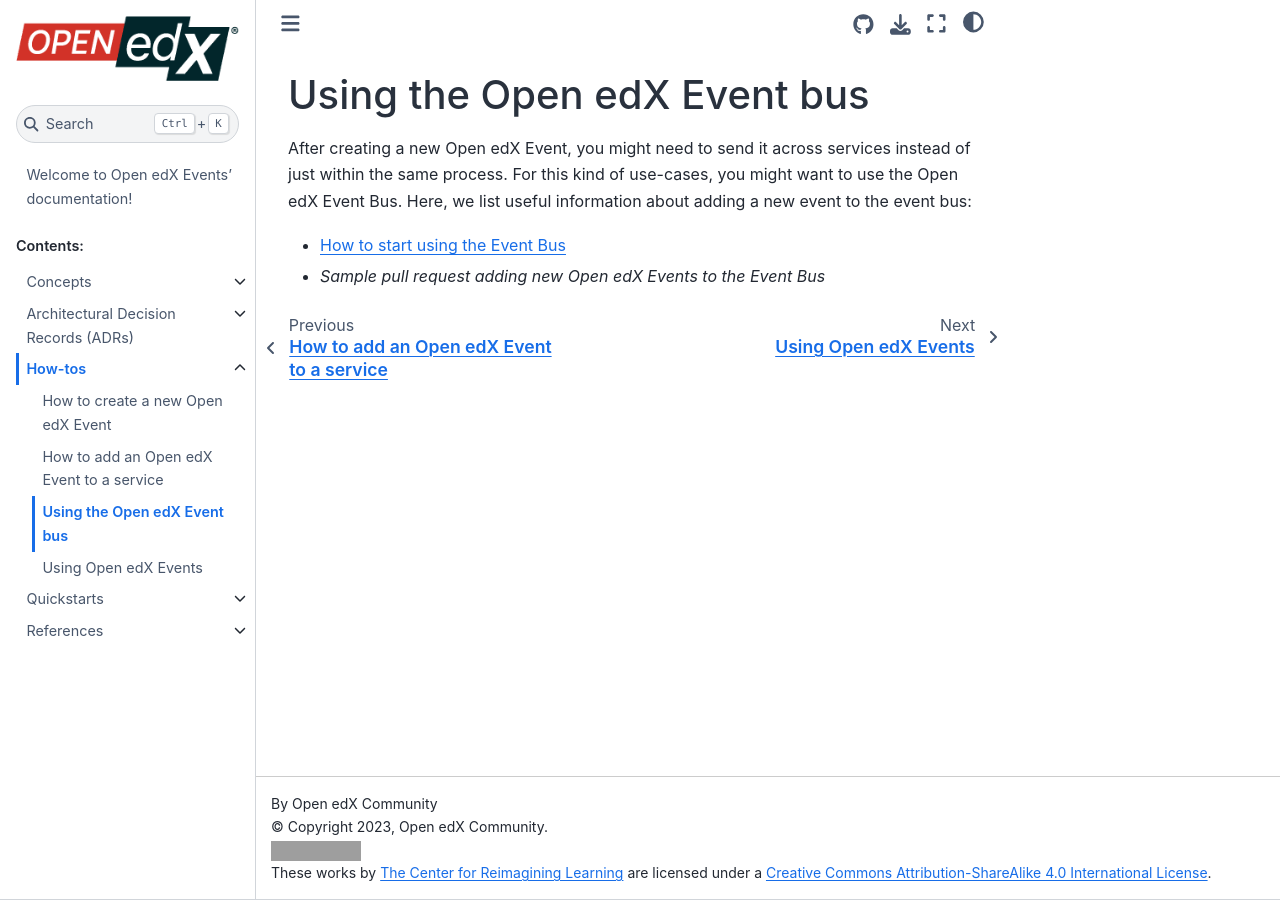
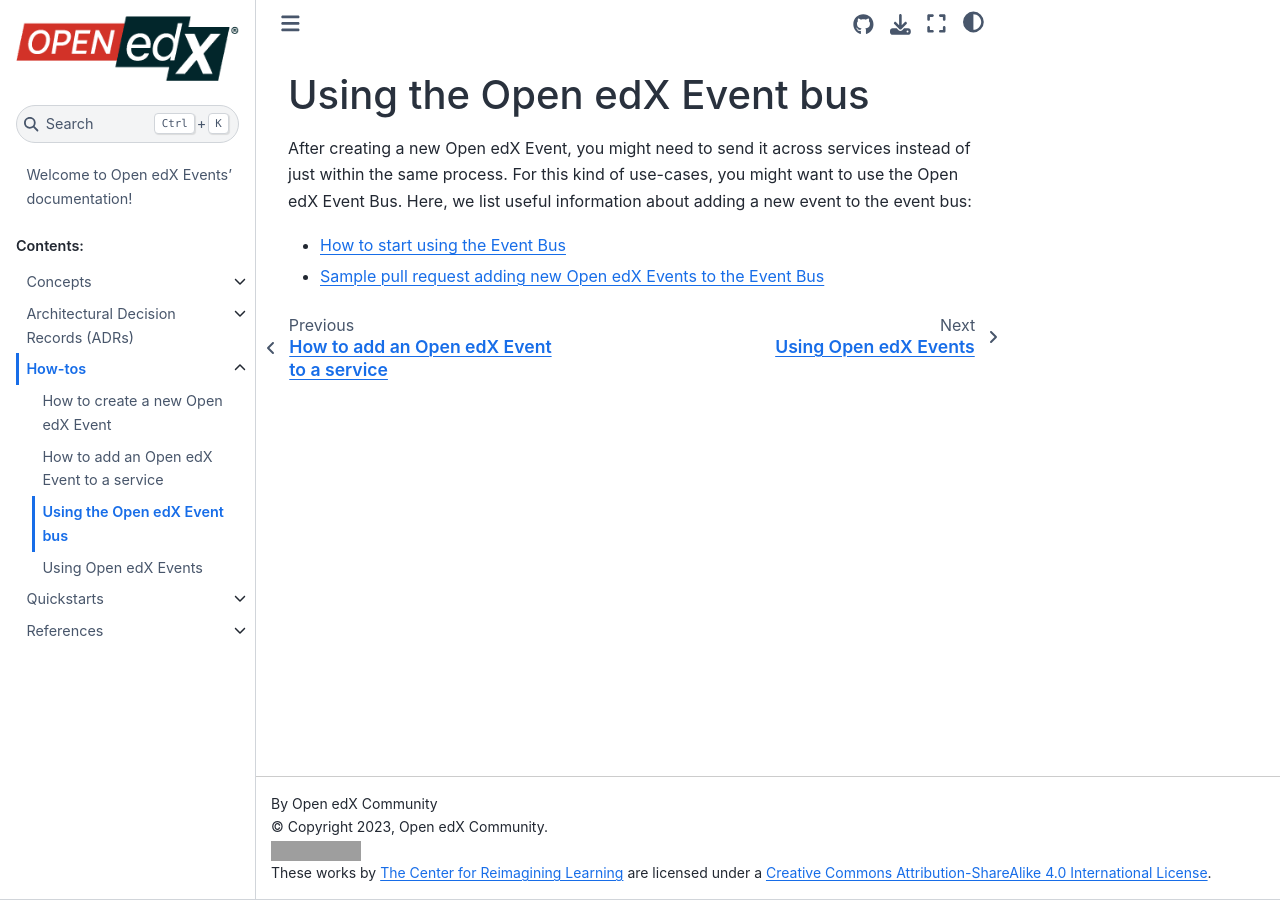
Before and after one commit to openedx/openedx-events, a Sphinx documentation site: the page built from docs/how-tos/adding-events-to-event-bus.rst, in a window 1280 px wide. Built offline with Sphinx 7.4.7 and the Sphinx Book theme 1.1.4, drawn with Linux system fonts in a browser that asks for light colours; grey boxes are pictures that could not be loaded.

```diff
--- a/docs/how-tos/adding-events-to-event-bus.rst
+++ b/docs/how-tos/adding-events-to-event-bus.rst
@@ -7,7 +7,7 @@ to use the Open edX Event Bus. Here, we list useful information about
 adding a new event to the event bus:
 
 - `How to start using the Event Bus`_
-- `Sample pull request adding new Open edX Events to the Event Bus`
+- `Sample pull request adding new Open edX Events to the Event Bus`_
 
 
 .. _How to start using the Event Bus: https://openedx.atlassian.net/wiki/spaces/AC/pages/3508699151/How+to+start+using+the+Event+Bus
```
